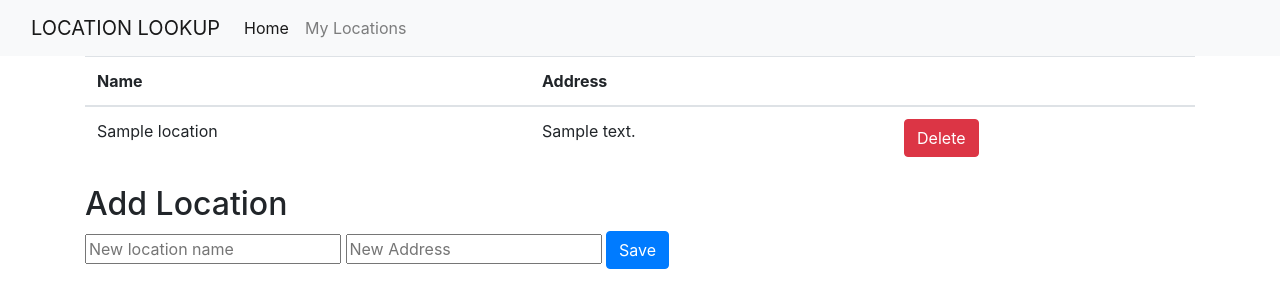
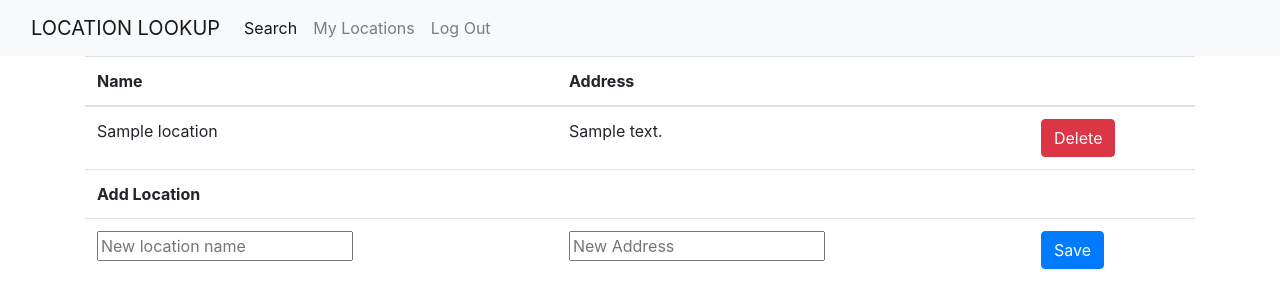
Before and after one commit to AidaP1/location__checker, a Flask app: template app/templates/locations.html in a window 1280 px wide. Shown: the top 308 px of the page. Run offline with Flask 2, Linux system fonts and the light colour scheme; the template is opened without the code that fills it: most values are stand-ins (such as "Sample title", 1, 10 or a date in 2020); some libraries are stand-ins or nearby versions.

Commit message:
reformatted input table, site functional, needs design overhaul

```diff
--- a/app/admin.py
+++ b/app/admin.py
@@ -69,7 +69,7 @@ def load_logged_in_user():
 @bp.route('/logout')
 def logout():
     session.clear()
-    return redirect(url_for('index'))
+    return redirect(url_for('index.index'))
 
 def login_required(view):
     @functools.wraps(view)
--- a/app/static/locations.js
+++ b/app/static/locations.js
@@ -1,5 +1,7 @@
- autocomplete = new google.maps.places.Autocomplete(document.getElementById("autocomplete",
-{
+input = document.getElementById("autocomplete")
+options = {
     componentRestrictions: {country: 'GB'},
-    fields: ['geometry', 'name']
-}));
+    fields: ["geometry", "name"],
+}
+
+autocomplete = new google.maps.places.Autocomplete(input, options);
--- a/app/templates/index.html
+++ b/app/templates/index.html
@@ -9,8 +9,8 @@
     <h1>Quick Search</h1>
     <p>
         <ol>
-            <li>set up some lookup locations that you are interested in</li>
-            <li>enter a key location</li>
+            <li><a href="/locations">set up some lookup locations that you are interested in</a></li>
+            <li>enter a key location below</li>
             <li>find out how long it takes to get from your key to each of your lookups</li>
         </ol>
     </p>
--- a/app/templates/layout.html
+++ b/app/templates/layout.html
@@ -33,10 +33,13 @@
               <div class="collapse navbar-collapse" id="navbarNav">
                 <ul class="navbar-nav">
                   <li class="nav-item">
-                    <a class="nav-link active" aria-current="page" href="/">Home</a>
+                    <a class="nav-link active" aria-current="page" href="/">Search</a>
                   </li>
                   <li class="nav-item">
                     <a class="nav-link" href="/locations">My Locations</a>
+                  </li>
+                  <li class="nav-item justify-content-end">
+                    <a class="nav-link" href="/admin/logout">Log Out</a>
                   </li>
                 </ul>
               </div>
--- a/app/templates/locations.html
+++ b/app/templates/locations.html
@@ -32,14 +32,27 @@
                 </td>
             </tr>
         {% endfor %}
+            <tr>
+                <th scope="row">Add Location</th>
+                <td></td>
+                <td></td>
+            </tr>
+            <tr>
+                <td>
+                    <form method="POST" id="new-loc">
+                        <input type="text" name="new-loc-name" placeholder="New location name">
+                    </form>
+                </td>
+                <td>
+                    <input form="new-loc" type="text" name="new-loc-adr" placeholder="New Address" id="autocomplete" required>
+                </td>
+                <td>
+                    <button form="new-loc" type="submit" class="btn btn-primary">Save</button>
+                </td>
+            </tr>
         </tbody>
     </table>
-    <form method="POST">
-        <h2>Add Location</h2>
-        <input type="text" name="new-loc-name" placeholder="New location name">
-        <input type="text" name="new-loc-adr" placeholder="New Address" id="autocomplete" required>
-        <button type="submit" class="btn btn-primary">Save</button>
-    </form>
+
     <script
         src="http://maps.googleapis.com/maps/api/js?key={{ API_KEY }}&libraries=places">
     </script>
```
